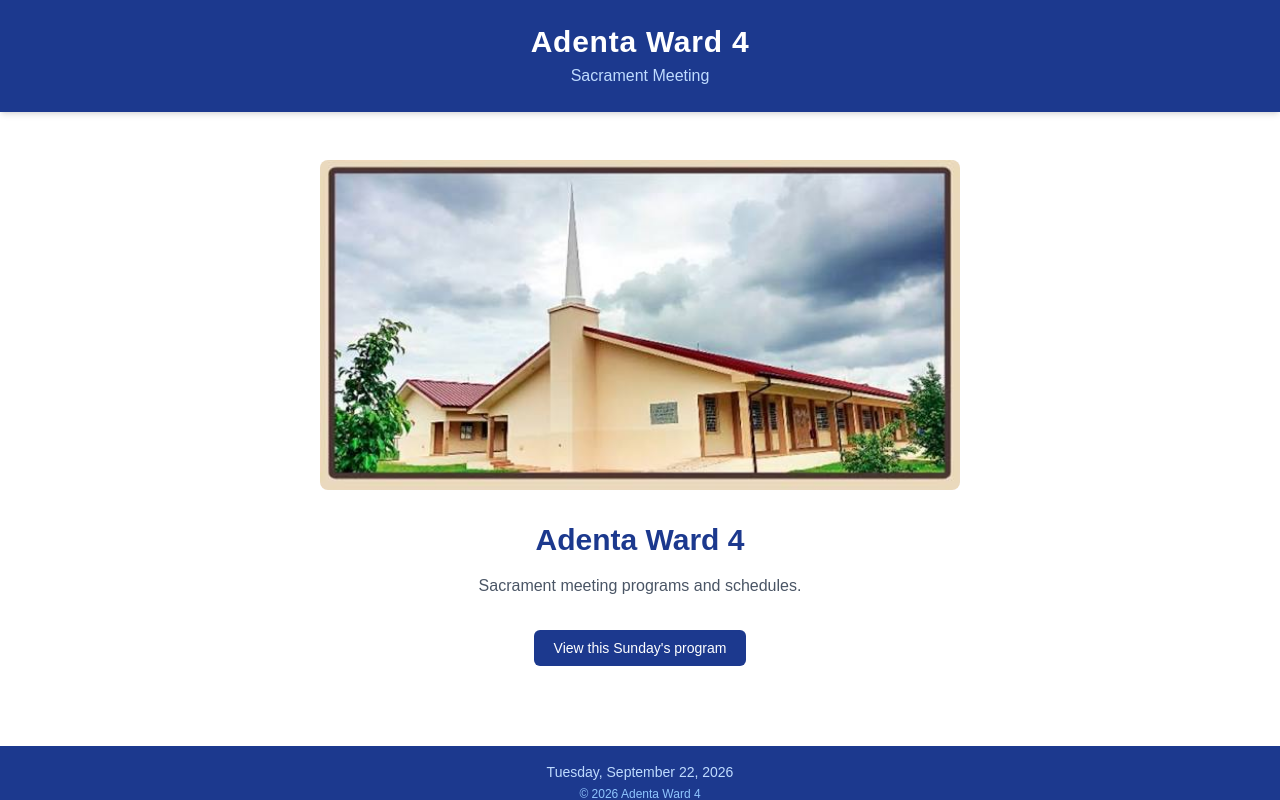
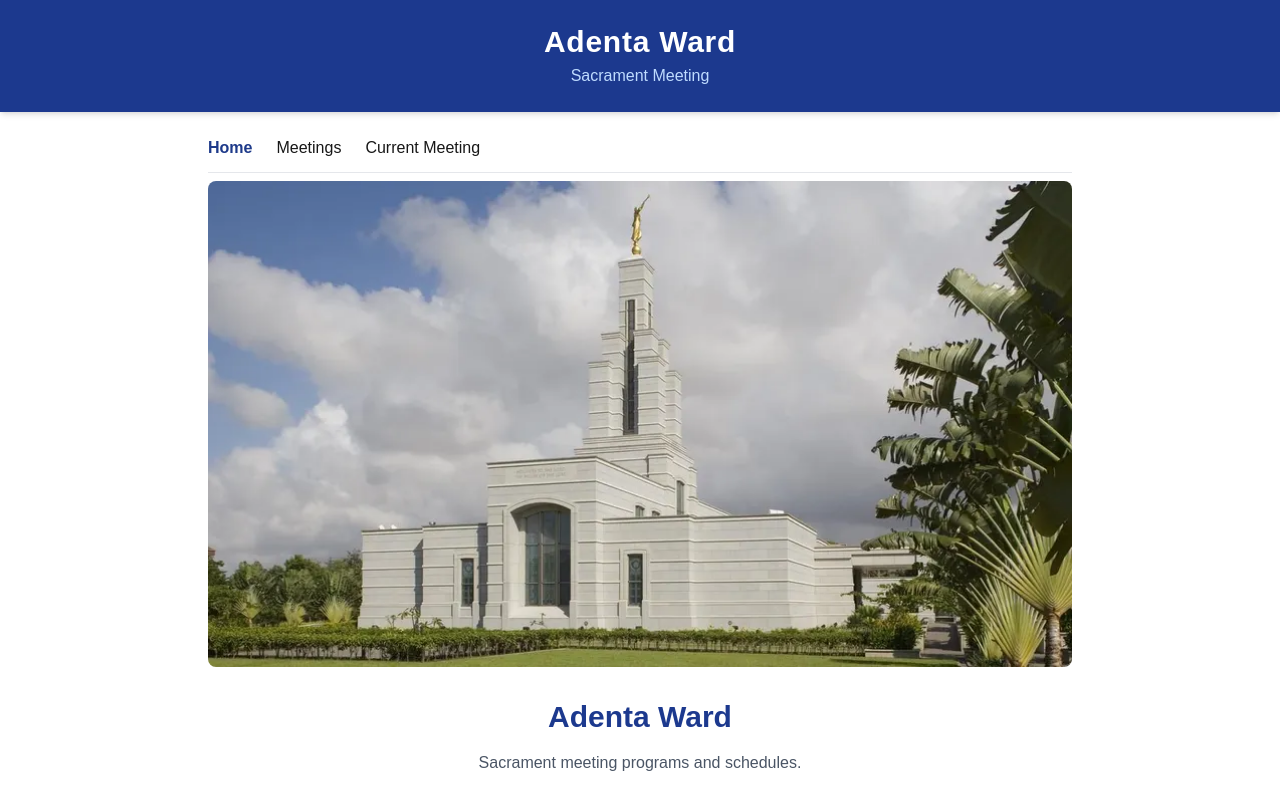
Before and after one commit to Ekg23/sacrament-meetings, a Next.js app: page / in a window 1280 px wide. Shown: the top 800 px of the page. Built offline with nearby package versions, Linux system fonts and the light colour scheme.

Commit message:
Added the print button to meeting detail page and change the meetings page to fetch from the api routes

```diff
--- a/app/meetings/[id]/page.tsx
+++ b/app/meetings/[id]/page.tsx
@@ -1,6 +1,6 @@
 import { notFound } from 'next/navigation'
 import MeetingDetail from '@/components/MeetingDetail'
-import { getMeetingById } from '@/lib/meetings-db'
+import { SacramentMeeting } from '@/lib/types'
 
 export default async function MeetingPage({
     params,
@@ -8,11 +8,12 @@ export default async function MeetingPage({
     params: Promise<{ id: string }>
 }) {
     const {id} = await params
-    const meeting = await getMeetingById(Number(id))
+    const response = await fetch(
+        `http://localhost:3000/api/meetings/${id}`)
 
-    if (!meeting) {
+    if (!response.ok) {
         notFound()
     }
-
+    const meeting: SacramentMeeting = await response.json()
     return <MeetingDetail meeting={meeting} />
 }
--- a/app/meetings/page.tsx
+++ b/app/meetings/page.tsx
@@ -1,8 +1,10 @@
 import MeetingCard from '@/components/MeetingCard'
-import {getMeetings} from '@/lib/meetings-db'
+import { SacramentMeeting } from '@/lib/types'
+
 
 export default async function MeetingsPage() {
-    const meetings = await getMeetings()
+    const response = await fetch('http://localhost:3000/api/meetings')
+    const meetings: SacramentMeeting[] = await response.json()
 
     return (
         <div className="space-y-4">
--- a/app/page.tsx
+++ b/app/page.tsx
@@ -1,19 +1,21 @@
 import Link from 'next/link'
 import Image from 'next/image'
+import NavLinks from '@/components/NavLinks'
 
 export default function HomePage() {
     return (
-        <section className="max-w-2xl mx-auto px-4 py-12 text-center">
+        <section className="max-w-4xl mx-auto px-4 py-6 text-center">
+            <NavLinks />
              <Image
-                src="/hero.jpg"
-                alt="Adenta Ward 4 chapel exterior"
+                src="/hero1.webp"
+                alt="Adenta Ward  chapel exterior"
                 width={1200}
                 height={600}
                 priority
                 className="rounded-lg mb-8"
             />
             <h1 className="text-3xl font-bold text-blue-900 mb-4">
-                Adenta Ward 4
+                Adenta Ward
             </h1>
             <p className="text-gray-600 mb-8">
                 Sacrament meeting programs and schedules.
--- a/components/Header.tsx
+++ b/components/Header.tsx
@@ -3,7 +3,7 @@ export default function Header() {
          <header className="bg-blue-900 text-white py-6 px-4 shadow-md">
             <div className="max-w-4xl mx-auto text-center">
                 <h1 className="text-2xl md:text-3xl font-bold tracking-wide">
-                    Adenta Ward 4
+                    Adenta Ward
                 </h1>
                 <p className="text-sm md:text-base text-blue-200 mt-1">
                     Sacrament Meeting
--- a/components/MeetingDetail.tsx
+++ b/components/MeetingDetail.tsx
@@ -1,4 +1,5 @@
-import { SacramentMeeting } from "@/lib/types";
+'use client'
+import { SacramentMeeting } from "@/lib/types"
 
 
 export default function MeetingDetail({meeting}: {meeting: SacramentMeeting}) {
@@ -123,6 +124,15 @@ export default function MeetingDetail({meeting}: {meeting: SacramentMeeting}) {
                 </section>
             )}
 
+            {/* Print Button */}
+            <div className="mt-8 pt-6 border-t border-gray-200 text-center">
+                <button
+                    onClick={() => window.print()}
+                    className="bg-blue-800 text-white px-4 py-2 rounded-md hover:bg-blue-600 transition">
+                        Print
+                    </button>
+            </div>
+
     </div>
 
     )
```
Also changed, not shown: public/hero1.webp (added).
